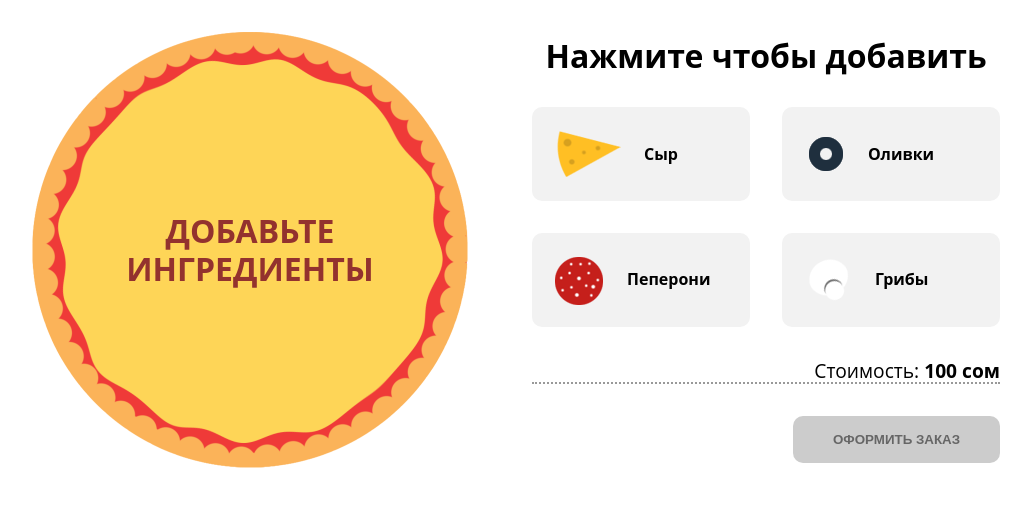
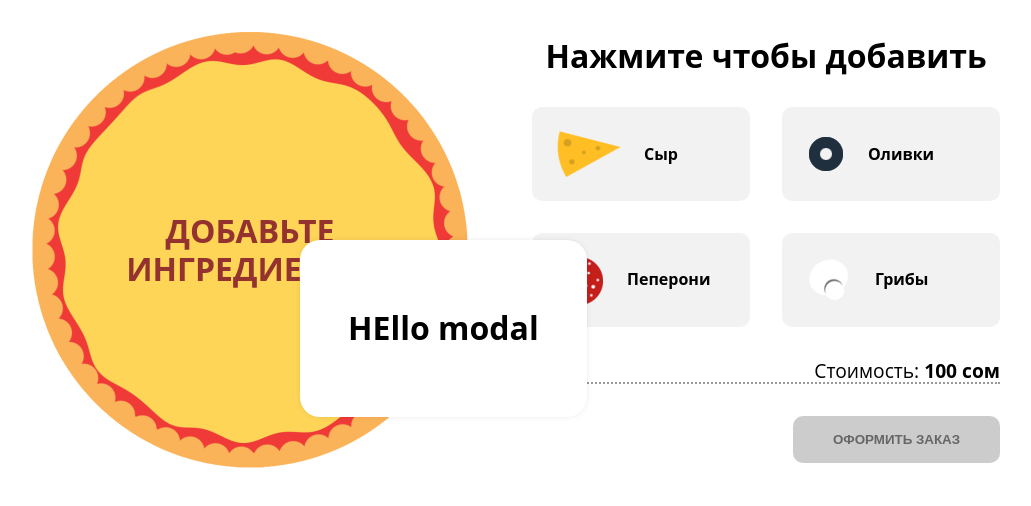
Before and after one commit to Commondore/react-projects, a React (Vite) app: page / in a window 1280 px wide. Shown: the top 506 px of the page, without its empty margins (140-1171 px from the left). Built offline with nearby package versions, Linux system fonts and the light colour scheme.

Commit message:
add modal

```diff
--- a/package.json
+++ b/package.json
@@ -10,6 +10,7 @@
     "preview": "vite preview"
   },
   "dependencies": {
+    "clsx": "^2.1.1",
     "react": "^19.0.0",
     "react-dom": "^19.0.0"
   },
--- a/src/pages/pizza-builder.tsx
+++ b/src/pages/pizza-builder.tsx
@@ -3,6 +3,7 @@ import styles from "../App.module.css";
 import { Ings } from "@/interfaces/pizza";
 import { Pizza } from "@/components/pizza";
 import { Controls } from "@/components/controls";
+import { Modal } from "@/shared/ui/modal";
 
 const PRICES = {
   cheese: 30,
@@ -50,6 +51,9 @@ export const PizzaBuilder = () => {
 
   return (
     <div className={styles.pizzaWrap}>
+      <Modal show={true} close={() => {}}>
+        <h1>HEllo modal</h1>
+      </Modal>
       <Pizza ings={ings} />
       <Controls
         ings={ings}
--- /dev/null
+++ b/src/shared/ui/modal/index.tsx
@@ -0,0 +1,12 @@
+import cn from "clsx";
+import styles from "./style.module.css";
+
+interface Props {
+  children: React.ReactNode;
+  show: boolean;
+  close: () => void;
+}
+
+export const Modal = ({ children, show }: Props) => {
+  return <div className={cn(styles.modal, show && styles.show)}>{children}</div>;
+};
--- /dev/null
+++ b/src/shared/ui/modal/style.module.css
@@ -0,0 +1,19 @@
+.modal {
+  position: fixed;
+  top: 30%;
+  left: 50%;
+  margin-left: -200px;
+  max-width: 400px;
+  padding: 3rem;
+  background: #fff;
+  border-radius: 20px;
+  z-index: 100;
+  box-shadow: 0 0 10px -6px rgba(0, 0, 0, 0.5);
+  transform: scale(0);
+  visibility: hidden;
+  transition: 0.3s;
+}
+.show {
+  visibility: visible;
+  transform: scale(1);
+}
```
Also changed, not shown: 1 other file (tests, documents, lock files or other folders).
